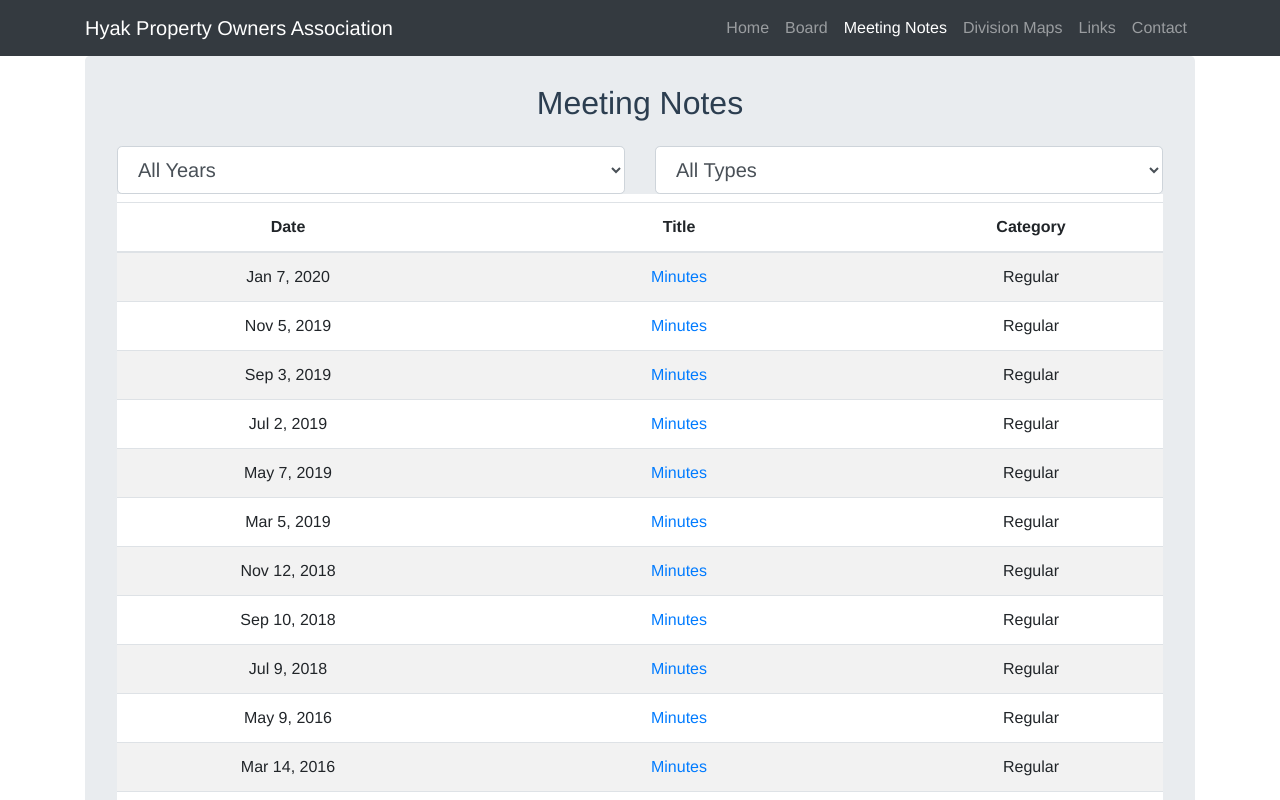
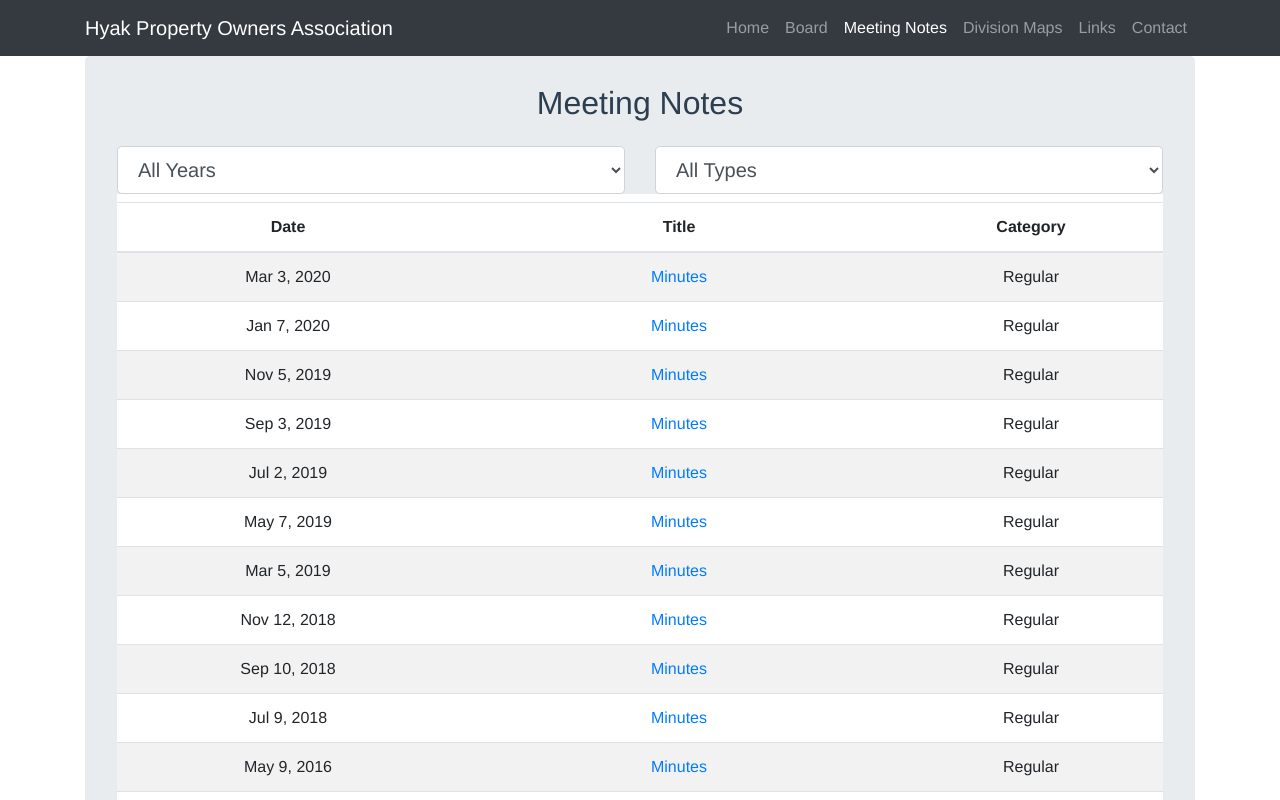
Before and after one commit to TheGauntt/hyak.life, a Vue app: page /meeting_notes in a window 1280 px wide. Shown: the top 800 px of the page. Built offline with nearby package versions, Linux system fonts and the light colour scheme; what vue-toasted would draw is missing.

Commit message:
I think that's it

```diff
--- a/src/data/meetingNotes.ts
+++ b/src/data/meetingNotes.ts
@@ -14,6 +14,12 @@ export interface IMeeting {
  * 2020 - New decade!
  */
 const entriesFor2020: IMeeting[] = [
+  {
+	date: "2020-03-03",
+    category: "regular",
+    title: "Minutes",
+    filename: "03-03-20 minutes.pdf",
+  },
   {
     date: "2020-01-07",
     category: "regular",
```
Also changed, not shown: 1 other file (tests, documents, lock files or other folders).
